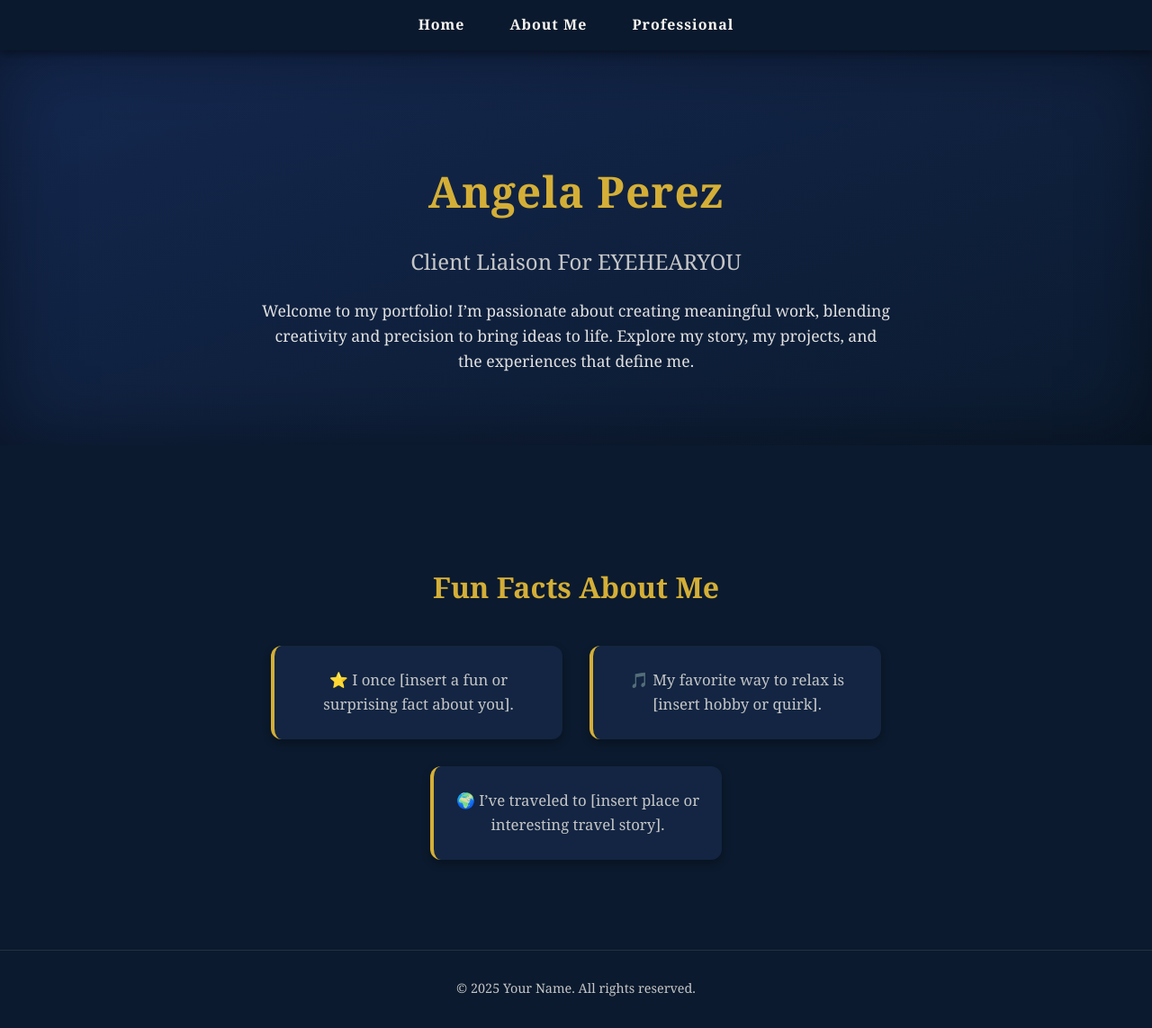
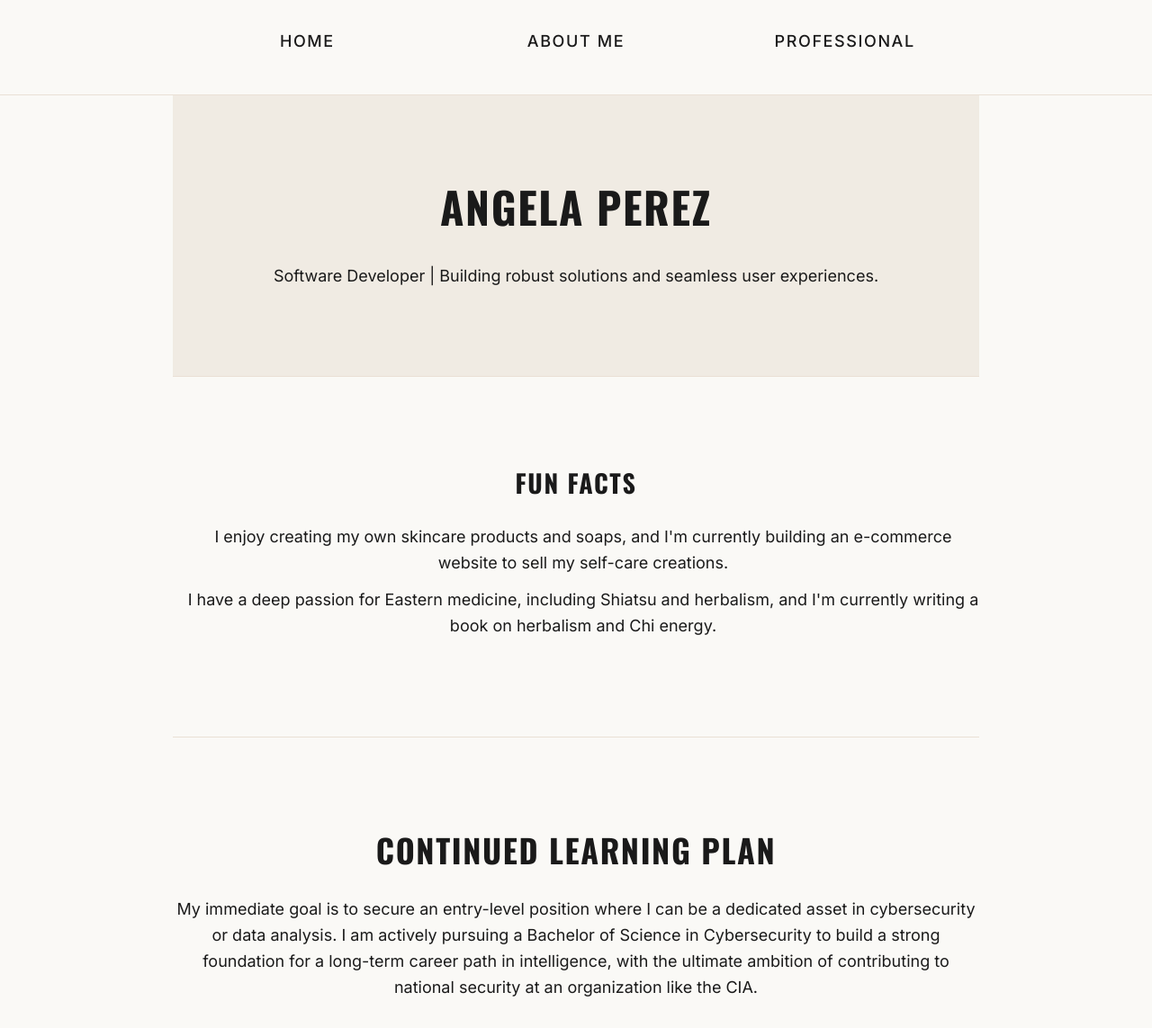
Before and after one commit to anperez2217/PortfolioAngelaPerez, a plain HTML site: page Index.html in a window 1280 px wide. Shown: the top 1143 px of the page at 90% size. Drawn offline with nearby package versions, Linux system fonts and the light colour scheme.

Commit message:
Changes made

```diff
--- a/Index.html
+++ b/Index.html
@@ -3,178 +3,50 @@
 <head>
   <meta charset="UTF-8">
   <meta name="viewport" content="width=device-width, initial-scale=1.0">
-  <title>My Portfolio Homepage</title>
-  <style>
-    :root {
-      --primary-bg: #0b1a2e;
-      --accent-color: #d4af37;
-      --text-light: #f9f7f3;
-      --text-muted: #c5c6c7;
-      --card-bg: #132542;
-    }
-
-    body {
-      margin: 0;
-      font-family: 'Georgia', serif;
-      background-color: var(--primary-bg);
-      color: var(--text-light);
-      line-height: 1.6;
-    }
-
-    nav {
-      background-color: rgba(11, 26, 46, 0.95);
-      padding: 15px 0;
-      box-shadow: 0 2px 10px rgba(0,0,0,0.5);
-      position: sticky;
-      top: 0;
-      z-index: 100;
-    }
-
-    nav ul {
-      list-style: none;
-      display: flex;
-      justify-content: center;
-      margin: 0;
-      padding: 0;
-    }
-
-    nav ul li {
-      margin: 0 25px;
-    }
-
-    nav ul li a {
-      color: var(--text-light);
-      text-decoration: none;
-      font-weight: bold;
-      letter-spacing: 1px;
-      transition: color 0.3s;
-    }
-
-    nav ul li a:hover {
-      color: var(--accent-color);
-    }
-
-    .intro {
-      text-align: center;
-      padding: 80px 20px;
-      background: linear-gradient(to bottom right, #142850, #0b1a2e);
-      box-shadow: inset 0 0 80px rgba(0,0,0,0.4);
-    }
-
-    .intro h1 {
-      font-size: 3em;
-      margin-bottom: 10px;
-      color: var(--accent-color);
-      letter-spacing: 1px;
-    }
-
-    .intro h2 {
-      font-size: 1.5em;
-      color: var(--text-muted);
-      margin-bottom: 20px;
-      font-weight: normal;
-    }
-
-    .intro p {
-      max-width: 700px;
-      margin: 0 auto;
-      color: var(--text-light);
-      font-size: 1.1em;
-      opacity: 0.9;
-    }
-
-    .fun-facts {
-      max-width: 1000px;
-      margin: 80px auto;
-      padding: 20px;
-      text-align: center;
-    }
-
-    .fun-facts h3 {
-      font-size: 2em;
-      color: var(--accent-color);
-      margin-bottom: 40px;
-    }
-
-    .facts-list {
-      display: flex;
-      flex-wrap: wrap;
-      justify-content: center;
-      gap: 30px;
-    }
-
-    .fact {
-      background-color: var(--card-bg);
-      border-left: 4px solid var(--accent-color);
-      border-radius: 12px;
-      padding: 25px 20px;
-      width: 280px;
-      box-shadow: 0 4px 10px rgba(0,0,0,0.3);
-      transition: transform 0.3s ease, box-shadow 0.3s ease;
-    }
-
-    .fact:hover {
-      transform: translateY(-5px);
-      box-shadow: 0 6px 15px rgba(0,0,0,0.4);
-    }
-
-    .fact p {
-      font-size: 1.05em;
-      color: var(--text-muted);
-      margin: 0;
-    }
-
-    footer {
-      text-align: center;
-      padding: 30px 0;
-      color: var(--text-muted);
-      font-size: 0.9em;
-      border-top: 1px solid rgba(255,255,255,0.1);
-      margin-top: 60px;
-    }
-
-    @media (max-width: 768px) {
-      .facts-list {
-        flex-direction: column;
-        align-items: center;
-      }
-
-      .intro h1 {
-        font-size: 2.3em;
-      }
-
-      .intro h2 {
-        font-size: 1.2em;
-      }
-    }
-  </style>
+  <title>Home</title>
+  <link rel="stylesheet" href="style.css">
+  <link href="https://fonts.googleapis.com/css2?family=Inter:wght@400;500;600&display=swap" rel="stylesheet">
+  <link href="https://fonts.googleapis.com/css2?family=Oswald:wght@600;700&display=swap" rel="stylesheet">
 </head>
 <body>
+  <header>
     <nav>
       <ul>
         <li><a href="index.html">Home</a></li>
-      <li><a href="about.html">About Me</a></li>
+        <li><a href="Aboutme.html">About Me</a></li>
         <li><a href="professional.html">Professional</a></li>
       </ul>
     </nav>
+  </header>
 
-  <section class="intro">
+  <main class="content-wrapper">
+    <section class="hero">
       <h1>Angela Perez</h1>
-    <h2>Client Liaison For EYEHEARYOU</h2>
-    <p>Welcome to my portfolio! I’m passionate about creating meaningful work, blending creativity and precision to bring ideas to life. Explore my story, my projects, and the experiences that define me.</p>
+      <p>Software Developer | Building robust solutions and seamless user experiences.</p>
     </section>
 
-  <section class="fun-facts">
-    <h3>Fun Facts About Me</h3>
-    <div class="facts-list">
-      <div class="fact"><p>⭐ I once [insert a fun or surprising fact about you].</p></div>
-      <div class="fact"><p>🎵 My favorite way to relax is [insert hobby or quirk].</p></div>
-      <div class="fact"><p>🌍 I’ve traveled to [insert place or interesting travel story].</p></div>
-    </div>
+    <section class="introduction">
+      <h3>Fun Facts</h3>
+      <ul>
+        <li>I enjoy creating my own skincare products and soaps, and I'm currently building an e-commerce website to sell my self-care creations.</li>
+        <li>I have a deep passion for Eastern medicine, including Shiatsu and herbalism, and I'm currently writing a book on herbalism and Chi energy.</li>
+      </ul>
     </section>
 
+    <section class="continued-learning">
+      <h2>Continued Learning Plan</h2>
+      <p>My immediate goal is to secure an entry-level position where I can be a dedicated asset in cybersecurity or data analysis. I am actively pursuing a Bachelor of Science in Cybersecurity to build a strong foundation for a long-term career path in intelligence, with the ultimate ambition of contributing to national security at an organization like the CIA.</p>
+    </section>
+
+    <section class="links">
+      <h2>Connect with Me</h2>
+      <a href="https://github.com/anperez2217?tab=repositories" target="_blank">GitHub</a> |
+      <a href="https://www.linkedin.com/in/angela-m-perez-89a67a385/" target="_blank">LinkedIn</a>
+    </section>
+  </main>
+
   <footer>
-    © 2025 Your Name. All rights reserved.
+    <p>&copy; 2025 Angela Perez</p>
   </footer>
 </body>
 </html>
--- a/style.css
+++ b/style.css
@@ -0,0 +1,231 @@
+/* Reset and base styles */
+* {
+  margin: 0;
+  padding: 0;
+  box-sizing: border-box;
+}
+
+body {
+  /* Using Inter for body copy for readability, Playfair for headings */
+  font-family: 'Inter', sans-serif;
+  background-color: #FAF9F6; /* A warm, sophisticated off-white */
+  color: #1a1a1a; /* A softer black */
+  line-height: 1.6;
+  font-size: 18px; /* Larger base font size */
+}
+
+/* Main content wrapper for consistent width and centering */
+.content-wrapper {
+  max-width: 960px;
+  margin: 0 auto;
+  padding: 0 2rem;
+}
+
+/* Header / Navigation */
+header {
+  position: fixed; /* Makes the nav bar stay at the top */
+  width: 100%;
+  top: 0;
+  left: 0;
+  z-index: 10;
+  padding: 2rem 0;
+  background-color: #FAF9F6; /* Solid background for the nav bar */
+  border-bottom: 1px solid #EAE0D5; /* Subtle separator line */
+}
+
+nav ul {
+  list-style: none;
+  display: flex;
+  justify-content: space-between; /* Distributes items evenly */
+  max-width: 960px; /* Ensures nav width matches content width */
+  margin: 0 auto; /* Centers the nav element itself */
+  padding: 0 2rem; /* Aligns with content-wrapper padding */
+}
+
+nav ul li {
+  flex: 1; /* Each item takes up an equal amount of space */
+  text-align: center; /* Center the link text within its container */
+  transition: background-color 0.3s;
+}
+
+nav ul li a {
+  color: #1a1a1a;
+  text-decoration: none;
+  text-transform: uppercase;
+  font-weight: 500;
+  letter-spacing: 0.1rem;
+}
+
+nav ul li:hover {
+  background-color: #EAE0D5; /* Use the subtle border color for hover */
+}
+
+/* Hero Section Style for the top section of each page */
+.hero {
+  background-color: #F0EBE3; /* A warm, light tan */
+  padding: 12rem 2rem 6rem; /* More top padding to clear the fixed header */
+  text-align: center;
+}
+
+/* Sections */
+section {
+  text-align: center;
+  padding: 6rem 0; /* Increased vertical spacing for a more luxurious feel */
+}
+
+/* Add a divider line between sections for texture and flow */
+.content-wrapper > section:not(.hero) {
+  border-top: 1px solid #EAE0D5;
+}
+
+h1, h2, h3 {
+  font-family: 'Oswald', sans-serif;
+  margin-bottom: 1.5rem;
+  font-weight: 700; /* A bolder weight for strong headings */
+  letter-spacing: 0.1rem; /* Give the condensed font some breathing room */
+  text-transform: uppercase;
+}
+
+h1 {
+  font-size: 3rem;
+}
+
+h2 {
+  font-size: 2.25rem;
+}
+
+h3 {
+  font-size: 1.75rem;
+}
+
+ul {
+  list-style: none;
+}
+
+ul li {
+  margin-bottom: 0.75rem;
+  font-style: normal; /* Removing italics for a cleaner look */
+}
+
+/* Style for lists within the introduction section */
+.introduction ul {
+  list-style-position: inside;
+  padding-left: 1rem;
+}
+
+/* Experience Section */
+.job {
+  margin-bottom: 3rem;
+  padding-bottom: 3rem;
+  border-bottom: 1px solid #dee2e6;
+}
+
+.job:last-child {
+  border-bottom: none;
+  margin-bottom: 0;
+  padding-bottom: 0;
+}
+
+/* Links */
+a {
+  color: #1a1a1a;
+  text-decoration: none;
+  transition: color 0.3s;
+}
+
+a:hover {
+  color: #888;
+}
+
+.links a {
+  margin: 0 1rem;
+}
+
+/* Images */
+img {
+  max-width: 100%; /* Responsive images */
+  width: 250px;
+  height: auto;
+  margin: 1rem;
+  border: none; /* Removing border for a cleaner look */
+  transition: transform 0.3s;
+}
+
+img:hover {
+  opacity: 0.85;
+  transform: none; /* Removing scale for a more subtle hover */
+}
+
+/* Tables */
+table {
+  width: 80%;
+  margin: 0 auto 2rem;
+  border-collapse: collapse; /* Remove cell spacing */
+  text-align: left;
+}
+
+th, td {
+  border: none; /* Remove all borders */
+  padding: 1rem 1.5rem;
+  border-bottom: 1px solid #eee; /* Use bottom borders for separation */
+}
+
+th {
+  font-family: 'Inter', sans-serif;
+  font-weight: 600;
+  text-transform: uppercase;
+  font-size: 0.8rem;
+  letter-spacing: 0.1rem;
+  color: #888;
+}
+
+/* Forms */
+form {
+  display: flex;
+  flex-direction: column;
+  max-width: 600px;
+  margin: 0 auto;
+  text-align: left;
+}
+
+label {
+  margin: 0.5rem 0 0.2rem;
+}
+
+input, textarea {
+  padding: 0.5rem;
+  margin-bottom: 1.5rem;
+  border: none;
+  border-bottom: 1px solid #ccc; /* Underline style input */
+  background: transparent;
+  color: #1a1a1a;
+  font-size: 1.1rem;
+  transition: border-color 0.3s;
+}
+
+input:focus, textarea:focus {
+  outline: none;
+  border-bottom-color: #1a1a1a;
+}
+
+button {
+  padding: 1rem 2rem;
+  border: 1px solid #1a1a1a;
+  background: #1a1a1a;
+  color: #fdfdfd;
+  font-size: 1rem;
+  text-transform: uppercase;
+  cursor: pointer;
+  transition: background-color 0.3s, color 0.3s;
+}
+
+/* Footer */
+footer {
+  background-color: #F0EBE3; /* Match the warm tan of the hero section */
+  color: #1a1a1a;
+  text-align: center;
+  padding: 2rem 0;
+  margin-top: 4rem;
+  font-size: 0.9rem;
+  letter-spacing: 0.05rem;
+}
```
Also changed, not shown: Aboutme.html (+101 -0 lines), Professional.html (+48 -0 lines). Lines whose indentation alone changed are shown as unchanged.
